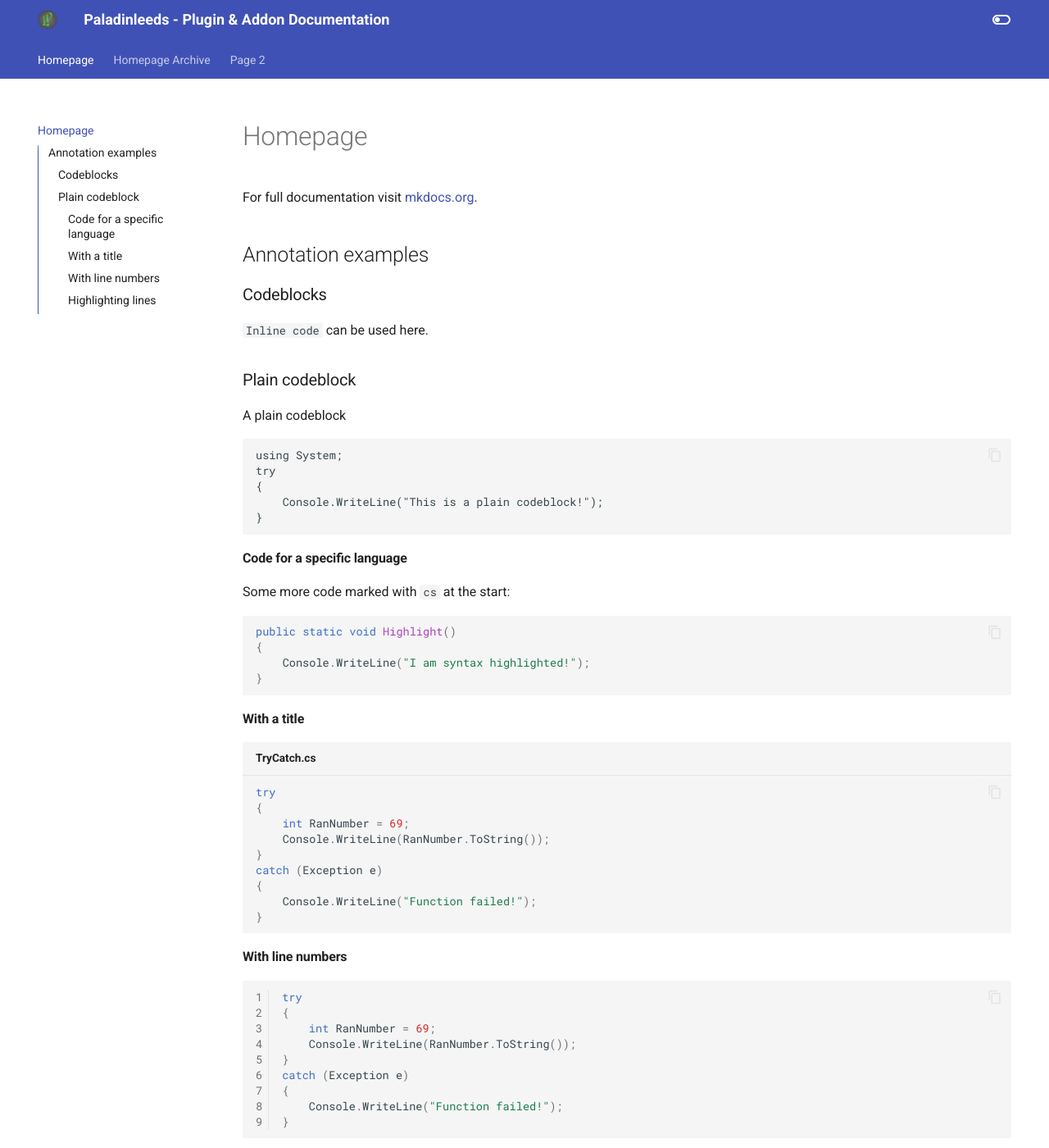
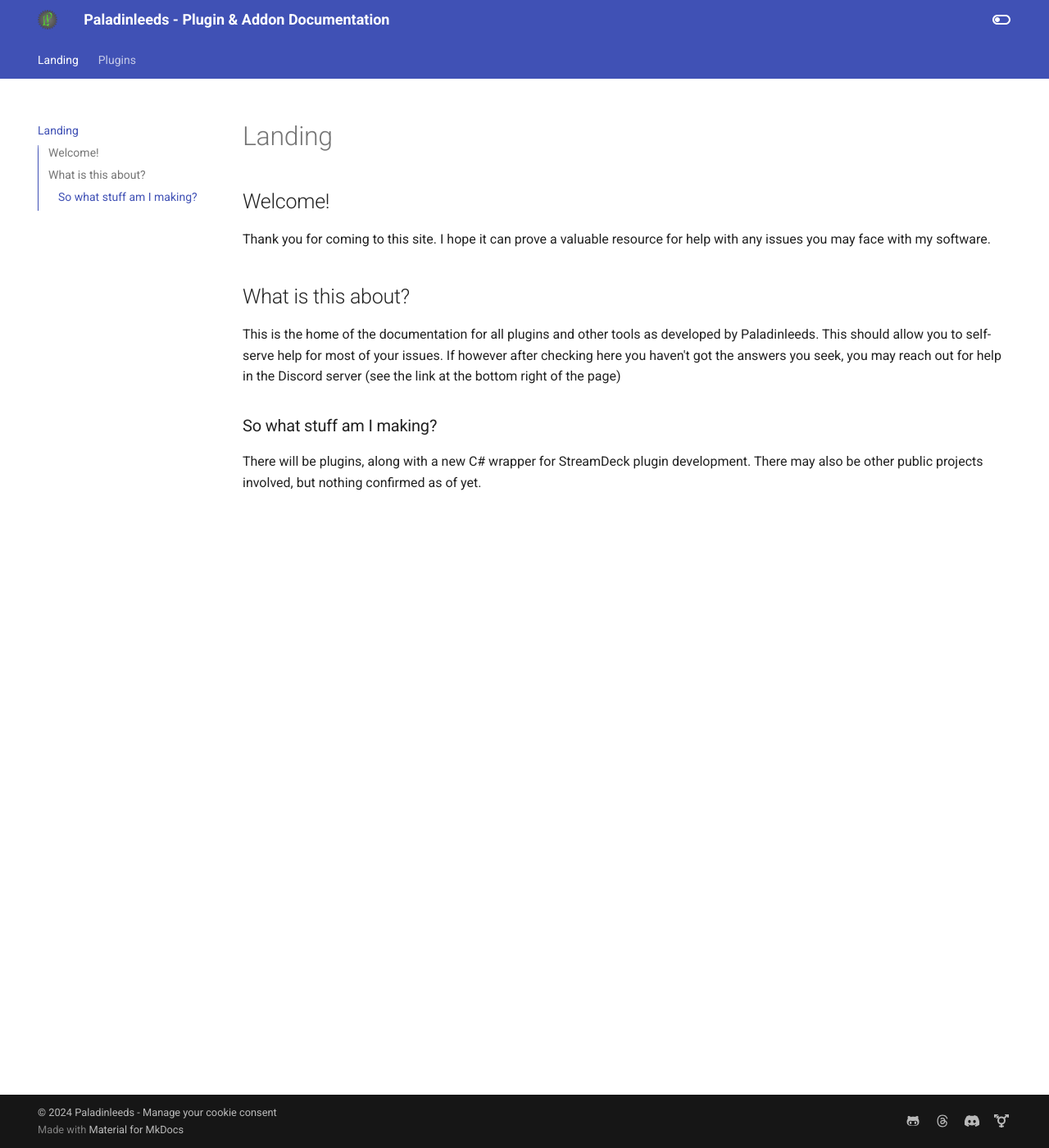
Before and after one commit to Paladinleeds/paladinleeds.github.io, an MkDocs documentation site: the page built from docs/index.md, in a window 1280 px wide and 1400 px high. Shown: the whole window at 82% size. Built offline with MkDocs 1.6.1 and Material for MkDocs 9.7.7, drawn with Linux system fonts in a browser that asks for light colours; plug-ins that fetch from the network failed and are left out; some of the changed text lies outside the part shown.

Commit message:
Removal of dummy text
Removed the dummy text and replaced it with text that I want to have displayed on the site for the final product (subject to further tweaks)

````diff
--- a/docs/index.md
+++ b/docs/index.md
@@ -1,74 +1,13 @@
-# Homepage
+# Landing
 
-For full documentation visit [mkdocs.org](https://www.mkdocs.org).
+## Welcome!
 
-## Annotation examples
+Thank you for coming to this site. I hope it can prove a valuable resource for help with any issues you may face with my software.
 
-### Codeblocks
+## What is this about?
 
-`Inline code` can be used here.
+This is the home of the documentation for all plugins and other tools as developed by Paladinleeds. This should allow you to self-serve help for most of your issues. If however after checking here you haven't got the answers you seek, you may reach out for help in the Discord server (see the link at the bottom right of the page)
 
-### Plain codeblock
+### So what stuff am I making?
 
-A plain codeblock
-
-```
-using System;
-try
-{
-    Console.WriteLine("This is a plain codeblock!");
-}
-```
-
-#### Code for a specific language
-
-Some more code marked with `cs` at the start:
-
-``` cs
-public static void Highlight()
-{
-    Console.WriteLine("I am syntax highlighted!");
-}
-```
-
-#### With a title
-
-``` cs title="TryCatch.cs"
-try
-{
-    int RanNumber = 69;
-    Console.WriteLine(RanNumber.ToString());
-}
-catch (Exception e)
-{
-    Console.WriteLine("Function failed!");
-}
-```
-
-#### With line numbers
-
-``` cs linenums="1"
-try
-{
-    int RanNumber = 69;
-    Console.WriteLine(RanNumber.ToString());
-}
-catch (Exception e)
-{
-    Console.WriteLine("Function failed!");
-}
-```
-
-#### Highlighting lines
-
-``` cs hl_lines="3 4"
-try
-{
-    int RanNumber = 69;
-    Console.WriteLine(RanNumber.ToString());
-}
-catch (Exception e)
-{
-    Console.WriteLine("Function failed!");
-}
-```
+There will be plugins, along with a new C# wrapper for StreamDeck plugin development. There may also be other public projects involved, but nothing confirmed as of yet.
````
Also changed, not shown: docs/index-archive.md (deleted, +0 -15 lines), docs/page2.md (deleted, +0 -5 lines), docs/plugins.md (added, +5 -0 lines).
